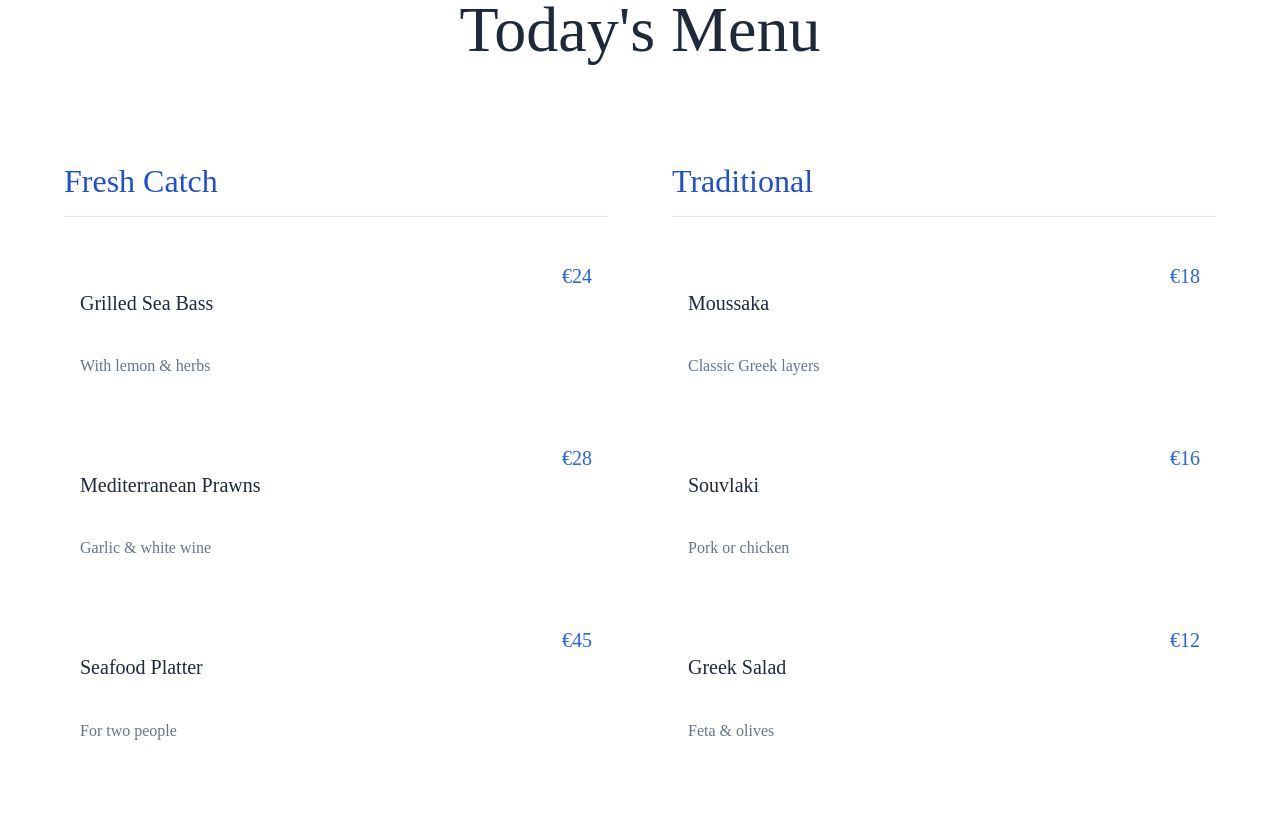
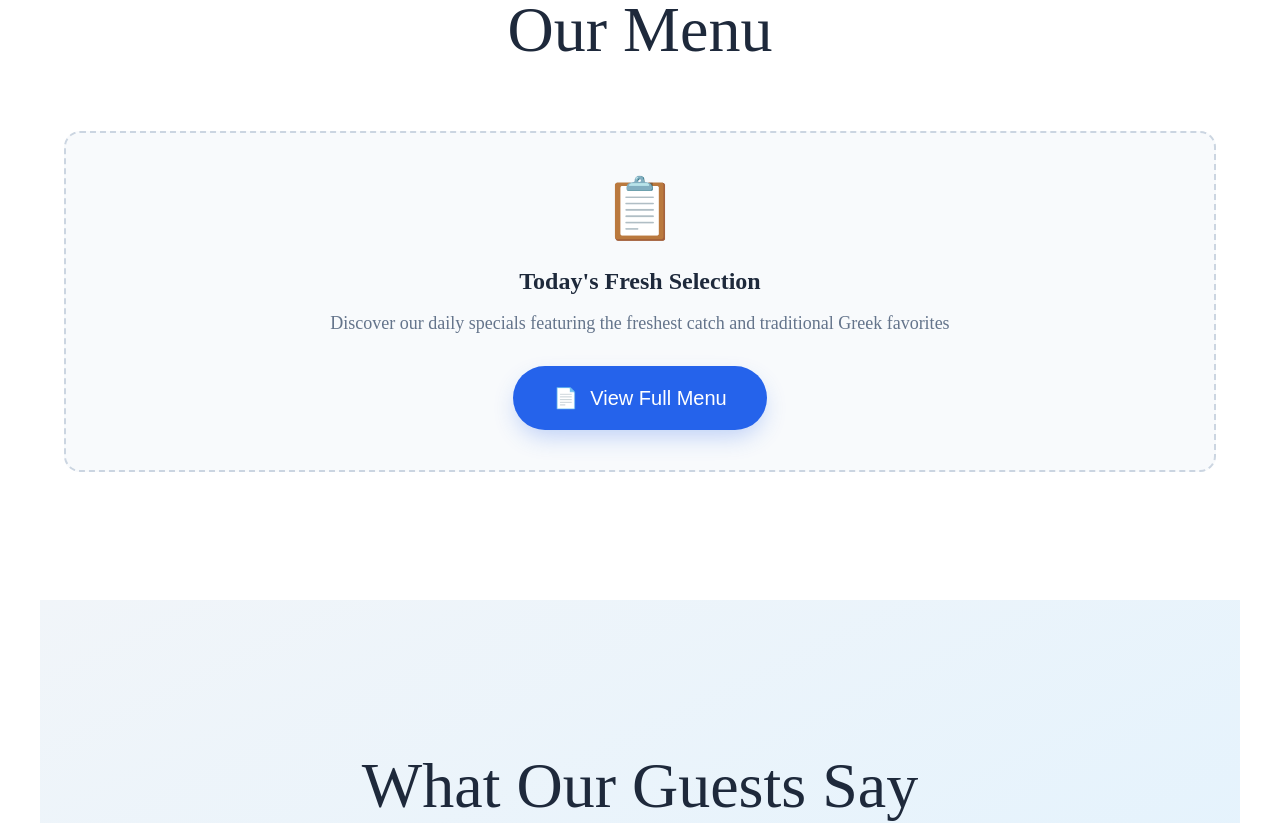
Before and after one commit to giakoumv/thalassinos, a React (Vite) app: page / in a window 1280 px wide. Shown: the part 1700-2523 px from the top of the page. Built offline with nearby package versions, Linux system fonts and the light colour scheme.

Commit message:
Update Thalassinos.tsx

```diff
--- a/src/Thalassinos.tsx
+++ b/src/Thalassinos.tsx
@@ -24,18 +24,10 @@ export default function ThalassinosWebsite() {
     return () => observer.disconnect();
   }, []);
 
-  const menuItems = [
-    { category: "Fresh Catch", items: [
-      { name: "Grilled Sea Bass", price: "€24", desc: "With lemon & herbs" },
-      { name: "Mediterranean Prawns", price: "€28", desc: "Garlic & white wine" },
-      { name: "Seafood Platter", price: "€45", desc: "For two people" }
-    ]},
-    { category: "Traditional", items: [
-      { name: "Moussaka", price: "€18", desc: "Classic Greek layers" },
-      { name: "Souvlaki", price: "€16", desc: "Pork or chicken" },
-      { name: "Greek Salad", price: "€12", desc: "Feta & olives" }
-    ]}
-  ];
+  const [showPDF, setShowPDF] = useState(false);
+
+  // Replace with your actual PDF path
+  const menuPDFPath = "/menu.pdf";
 
   const styles = {
     container: {
@@ -182,47 +174,83 @@ export default function ThalassinosWebsite() {
       alignItems: 'center',
       justifyContent: 'center'
     },
-    menuSection: {
-      marginBottom: '48px'
-    },
-    menuTitle: {
-      fontSize: '2rem',
-      fontWeight: '300',
-      color: '#1d4ed8',
-      borderBottom: '1px solid #dbeafe',
-      paddingBottom: '16px',
-      marginBottom: '32px'
-    },
-    menuItem: {
-      padding: '16px',
-      borderRadius: '16px',
-      transition: 'all 0.3s ease',
-      cursor: 'pointer',
-      marginBottom: '24px'
-    },
-    menuItemHover: {
-      backgroundColor: '#f8fafc'
-    },
-    menuItemHeader: {
-      display: 'flex',
-      justifyContent: 'space-between',
-      alignItems: 'flex-start',
-      marginBottom: '8px'
-    },
-    menuItemName: {
+    menuButton: {
+      backgroundColor: '#2563eb',
+      color: 'white',
+      padding: '20px 40px',
+      borderRadius: '50px',
+      border: 'none',
       fontSize: '20px',
       fontWeight: '500',
-      color: '#1e293b'
+      cursor: 'pointer',
+      transition: 'all 0.3s ease',
+      boxShadow: '0 10px 25px -5px rgba(37,99,235,0.3)',
+      display: 'flex',
+      alignItems: 'center',
+      gap: '12px',
+      margin: '0 auto'
     },
-    menuItemPrice: {
-      fontSize: '20px',
-      fontWeight: '300',
-      color: '#2563eb',
-      marginLeft: '16px'
+    menuButtonHover: {
+      backgroundColor: '#1d4ed8',
+      transform: 'translateY(-2px)',
+      boxShadow: '0 20px 40px -10px rgba(37,99,235,0.4)'
     },
-    menuItemDesc: {
+    pdfModal: {
+      position: 'fixed',
+      top: 0,
+      left: 0,
+      right: 0,
+      bottom: 0,
+      backgroundColor: 'rgba(0,0,0,0.9)',
+      zIndex: 1000,
+      display: 'flex',
+      alignItems: 'center',
+      justifyContent: 'center',
+      padding: '20px'
+    },
+    pdfContainer: {
+      backgroundColor: 'white',
+      borderRadius: '12px',
+      padding: '20px',
+      maxWidth: '90vw',
+      maxHeight: '90vh',
+      position: 'relative',
+      boxShadow: '0 25px 50px -12px rgba(0,0,0,0.5)'
+    },
+    closeButton: {
+      position: 'absolute',
+      top: '10px',
+      right: '15px',
+      backgroundColor: 'transparent',
+      border: 'none',
+      fontSize: '24px',
+      cursor: 'pointer',
       color: '#64748b',
-      fontWeight: '300'
+      zIndex: 1001,
+      width: '40px',
+      height: '40px',
+      borderRadius: '50%',
+      display: 'flex',
+      alignItems: 'center',
+      justifyContent: 'center'
+    },
+    pdfEmbed: {
+      width: '80vw',
+      height: '80vh',
+      border: 'none',
+      borderRadius: '8px'
+    },
+    menuPreview: {
+      backgroundColor: '#f8fafc',
+      padding: '40px',
+      borderRadius: '16px',
+      textAlign: 'center',
+      border: '2px dashed #cbd5e1',
+      margin: '32px 0'
+    },
+    menuIcon: {
+      fontSize: '60px',
+      marginBottom: '16px'
     },
     reviewCard: {
       backgroundColor: 'white',
@@ -401,38 +429,64 @@ export default function ThalassinosWebsite() {
       <section id="menu" style={{...styles.section, ...styles.sectionWhite}}>
         <div style={styles.container}>
           <div style={styles.fadeInMenu}>
-            <h2 style={styles.sectionTitle}>Today's Menu</h2>
+            <h2 style={styles.sectionTitle}>Our Menu</h2>
 
-            <div style={{...styles.grid, ...styles.gridTwoCol}}>
-              {menuItems.map((section, idx) => (
-                <div key={idx} style={styles.menuSection}>
-                  <h3 style={styles.menuTitle}>{section.category}</h3>
-                  <div>
-                    {section.items.map((item, i) => (
-                      <div
-                        key={i}
-                        style={styles.menuItem}
-                        onMouseEnter={(e) => {
-                          e.currentTarget.style.backgroundColor = '#f8fafc';
-                        }}
-                        onMouseLeave={(e) => {
-                          e.currentTarget.style.backgroundColor = 'transparent';
-                        }}
-                      >
-                        <div style={styles.menuItemHeader}>
-                          <h4 style={styles.menuItemName}>{item.name}</h4>
-                          <span style={styles.menuItemPrice}>{item.price}</span>
-                        </div>
-                        <p style={styles.menuItemDesc}>{item.desc}</p>
-                      </div>
-                    ))}
-                  </div>
-                </div>
-              ))}
+            <div style={{textAlign: 'center'}}>
+              <div style={styles.menuPreview}>
+                <div style={styles.menuIcon}>📋</div>
+                <h3 style={{fontSize: '24px', marginBottom: '16px', color: '#1e293b'}}>
+                  Today's Fresh Selection
+                </h3>
+                <p style={{color: '#64748b', marginBottom: '32px', fontSize: '18px'}}>
+                  Discover our daily specials featuring the freshest catch and traditional Greek favorites
+                </p>
+                <button
+                  style={styles.menuButton}
+                  onMouseEnter={(e) => {
+                    e.currentTarget.style.backgroundColor = '#1d4ed8';
+                    e.currentTarget.style.transform = 'translateY(-2px)';
+                    e.currentTarget.style.boxShadow = '0 20px 40px -10px rgba(37,99,235,0.4)';
+                  }}
+                  onMouseLeave={(e) => {
+                    e.currentTarget.style.backgroundColor = '#2563eb';
+                    e.currentTarget.style.transform = 'translateY(0)';
+                    e.currentTarget.style.boxShadow = '0 10px 25px -5px rgba(37,99,235,0.3)';
+                  }}
+                  onClick={() => setShowPDF(true)}
+                >
+                  <span>📄</span>
+                  View Full Menu
+                </button>
+              </div>
             </div>
           </div>
         </div>
       </section>
+
+      {/* PDF Modal */}
+      {showPDF && (
+        <div style={styles.pdfModal} onClick={() => setShowPDF(false)}>
+          <div style={styles.pdfContainer} onClick={(e) => e.stopPropagation()}>
+            <button
+              style={styles.closeButton}
+              onClick={() => setShowPDF(false)}
+              onMouseEnter={(e) => {
+                e.currentTarget.style.backgroundColor = '#f1f5f9';
+              }}
+              onMouseLeave={(e) => {
+                e.currentTarget.style.backgroundColor = 'transparent';
+              }}
+            >
+              ✕
+            </button>
+            <embed
+              src={menuPDFPath}
+              type="application/pdf"
+              style={styles.pdfEmbed}
+            />
+          </div>
+        </div>
+      )}
 
       {/* Reviews Section */}
       <section id="reviews" style={{...styles.section, ...styles.sectionGray}}>
```
